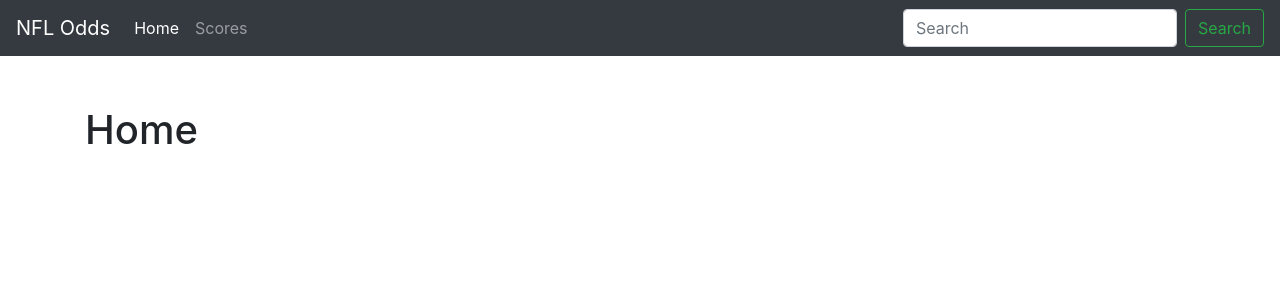
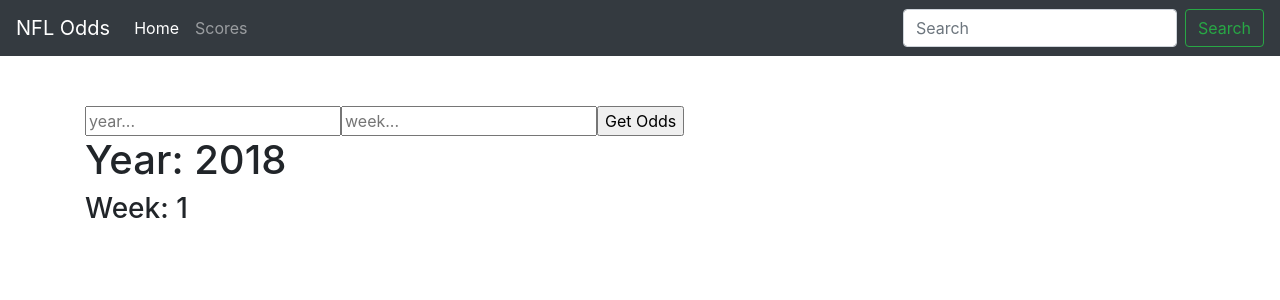
Before and after one commit to bigshauny24/nfl_odds, a React (Create React App) app: page / in a window 1280 px wide. Shown: the top 300 px of the page. Built offline with nearby package versions, Linux system fonts and the light colour scheme.

Commit message:
formatted state changing to correct value, TODO: table rendering apid data

```diff
--- a/src/components/forms/odds/index.js
+++ b/src/components/forms/odds/index.js
@@ -4,9 +4,11 @@ import './index.css';
 class OddsForm extends Component {
   render() {
     return (
-      <div className="OddsForm">
-
-      </div>
+      <form onSubmit={this.props.getInput}>
+          <input type="text" name="year" placeholder="year..." />
+          <input type="text" name="week" placeholder="week..." />
+          <input type="submit" value="Get Odds" />
+      </form>
     );
   }
 }
--- a/src/components/header/index.js
+++ b/src/components/header/index.js
@@ -6,24 +6,24 @@ class Header extends Component {
   render() {
     return (
       <div className="Header">
-      <nav class="navbar navbar-expand-lg navbar-dark bg-dark">
-        <NavLink class="navbar-brand" to="/">NFL Odds</NavLink>
-        <button class="navbar-toggler" type="button" data-toggle="collapse" data-target="#navbarSupportedContent" aria-controls="navbarSupportedContent" aria-expanded="false" aria-label="Toggle navigation">
-          <span class="navbar-toggler-icon"></span>
+      <nav className="navbar navbar-expand-lg navbar-dark bg-dark">
+        <NavLink className="navbar-brand" to="/">NFL Odds</NavLink>
+        <button className="navbar-toggler" type="button" data-toggle="collapse" data-target="#navbarSupportedContent" aria-controls="navbarSupportedContent" aria-expanded="false" aria-label="Toggle navigation">
+          <span className="navbar-toggler-icon"></span>
         </button>
 
-        <div class="collapse navbar-collapse" id="navbarSupportedContent">
-          <ul class="navbar-nav mr-auto">
-            <li class="nav-item active">
-              <NavLink class="nav-link" to="/">Home <span class="sr-only">(current)</span></NavLink>
+        <div className="collapse navbar-collapse" id="navbarSupportedContent">
+          <ul className="navbar-nav mr-auto">
+            <li className="nav-item active">
+              <NavLink className="nav-link" to="/">Home <span className="sr-only">(current)</span></NavLink>
             </li>
-            <li class="nav-item">
-              <NavLink class="nav-link" to="/scores">Scores</NavLink>
+            <li className="nav-item">
+              <NavLink className="nav-link" to="/scores">Scores</NavLink>
             </li>
           </ul>
-          <form class="form-inline my-2 my-lg-0">
-            <input class="form-control mr-sm-2" type="search" placeholder="Search" aria-label="Search" />
-            <button class="btn btn-outline-success my-2 my-sm-0" type="submit">Search</button>
+          <form className="form-inline my-2 my-lg-0">
+            <input className="form-control mr-sm-2" type="search" placeholder="Search" aria-label="Search" />
+            <button className="btn btn-outline-success my-2 my-sm-0" type="submit">Search</button>
           </form>
         </div>
       </nav>
--- a/src/views/home/index.js
+++ b/src/views/home/index.js
@@ -1,11 +1,35 @@
 import React, { Component } from 'react';
 import './index.css';
+import OddsForm from '../../components/forms/odds';
 
 class Home extends Component {
+
+  constructor() {
+    super();
+    this.state = {
+      year: 2018,
+      week: 1
+    }
+  }
+
+  getInput = async(e) => {
+    e.preventDefault();
+
+    const year = e.target.elements.year.value;
+    const week = e.target.elements.week.value;
+
+    this.setState({
+      year: year,
+      week: week
+    })
+  }
+
   render() {
     return (
       <div className="Home">
-        <h1>Home</h1>
+        <OddsForm getInput = {this.getInput} />
+        <h1>Year: {this.state.year} </h1>
+        <h3>Week: {this.state.week}</h3>
       </div>
     );
   }
```
